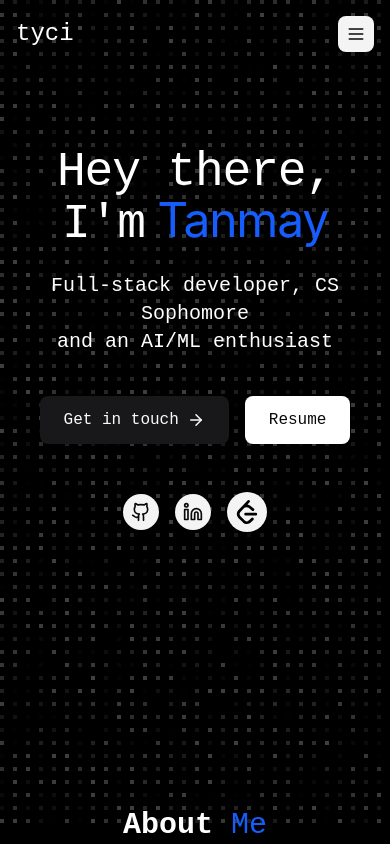
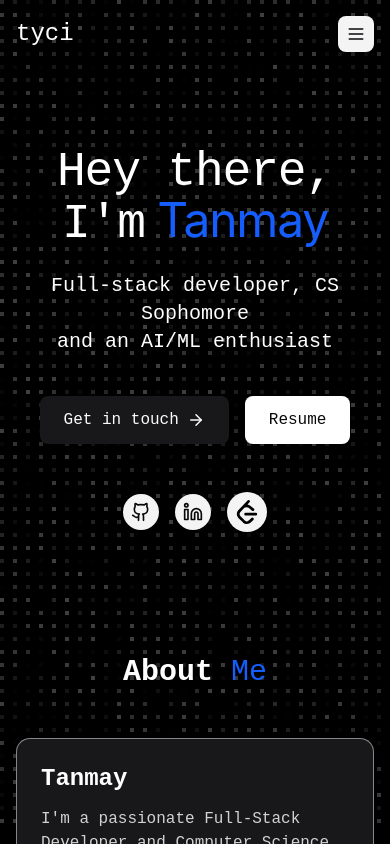
Before and after one commit to tanmayc43/portfolio, a React (Vite) app in the folder client/: page / in a window 390 px wide. Shown: the top 844 px of the page. Built offline with nearby package versions, Linux system fonts and the light colour scheme.

Commit message:
fixed mobile view

```diff
--- a/client/src/components/Hero.jsx
+++ b/client/src/components/Hero.jsx
@@ -4,7 +4,7 @@ import React from "react";
 
 export default function Hero() {
   return (
-    <section className="relative w-full pt-20 md:pt-32 lg:pt-40 xl:pt-36 min-h-[80vh] md:mb-15">
+    <section className="relative w-full pt-20 md:pt-32 lg:pt-40 xl:pt-36 min-h-[60vh] md:min-h-[80vh] mb-4 md:mb-15">
       <div className="container mx-auto px-4 md:px-8">
         <div className="flex flex-col items-center justify-center">
           <div className="w-full max-w-2xl space-y-6 text-center">
```
